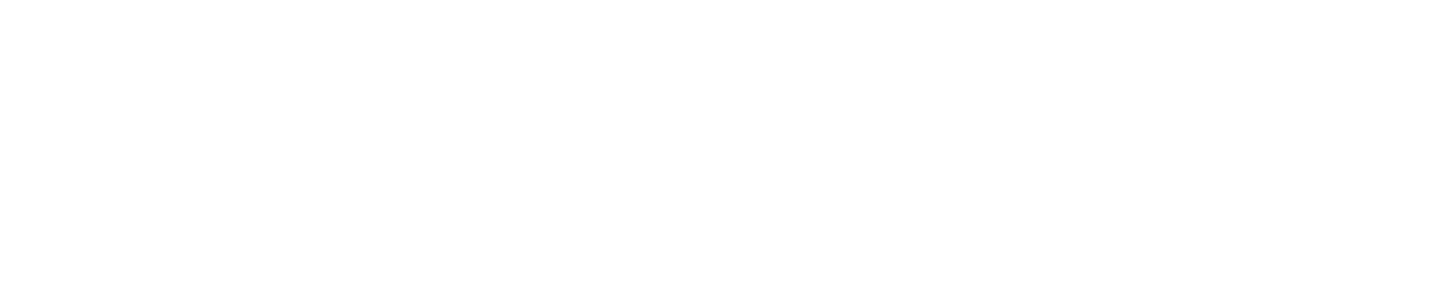
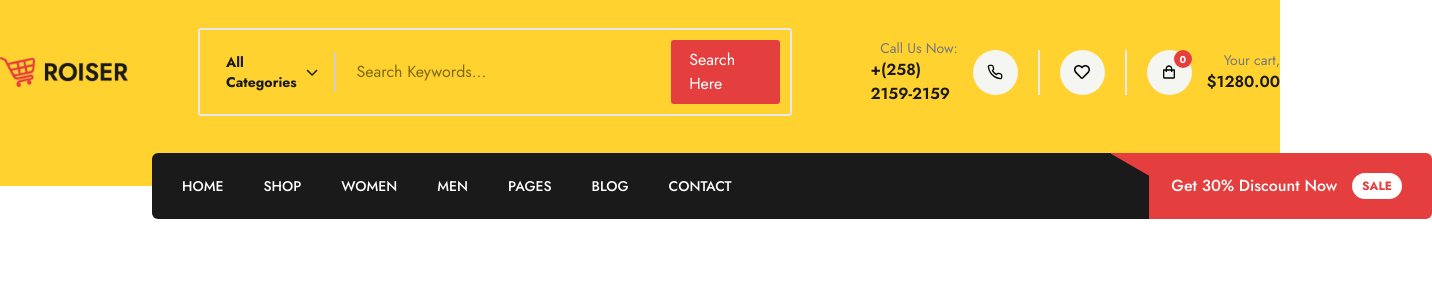
Before and after one commit to Sijan666/roisereCommerce, a React (Vite) app: page / in a window 1280 px wide. Shown: the top 300 px of the page, 1432 px wide, since content can reach past the window. Built offline with nearby package versions, Linux system fonts and the light colour scheme.

Commit message:
Header Done

```diff
--- a/src/components/layouts/Header.jsx
+++ b/src/components/layouts/Header.jsx
@@ -1,11 +1,118 @@
-
+import Container from "../Container";
+import Flex from "../Flex";
+import Images from "../Images";
+import Logo from "/src/assets/logo.png";
+import { FaChevronDown } from "react-icons/fa6";
+import { FiPhone } from "react-icons/fi";
+import { FaRegHeart } from "react-icons/fa";
+import { BiShoppingBag } from "react-icons/bi";
+import { Link } from "react-router-dom";
 
 const Header = () => {
-    return (
-        <>
-        {/* <h3>Nabil</h3> */}
-        </>
-    )
-}
+  return (
+    <div className="relative bg-amber-300">
+      {/* <h3>Nabil</h3> */}
+      <Container className={"pt-7 pb-[70px] "}>
+        <Flex>
+          <div className="w-[10%]">
+            <Link to={"/"}>
+              <Images imgSrc={Logo} />
+            </Link>
+          </div>
+          <div className="w-[58%]">
+            <Flex className="border-2 rounded-[3px] border-[#E8E8E8] p-2.5 w-[80%] ml-[70px]">
+              <Flex className="text-sm text-[#1A1A1A] font-bold px-4 border-[#CFCFCF] border-r-2">
+                All Categories <FaChevronDown />
+              </Flex>
+              <input
+                type="text"
+                placeholder="Search Keywords..."
+                className="mx-5 outline-none w-[340px]"
+              />
+              <div className="bg-[#E53E3E] text-white px-[18px] py-2 rounded-[3px] cursor-pointer">
+                Search Here
+              </div>
+            </Flex>
+          </div>
+          <div className="w-[32%] justify-end">
+            <Flex className="justify-end">
+              <div className="pr-[15px]">
+                <p className="text-sm text-[#74787C] text-end">Call Us Now:</p>
+                <h6 className="text-[#1A1A1A] text-[16px] font-semibold">
+                  +(258) 2159-2159
+                </h6>
+              </div>
+              <div className="pr-5 border-r-2 border-[#EBEBEB]">
+                <div className="bg-[#F5F6F2] h-[45px] w-[45px] rounded-full relative">
+                  <FiPhone className="text-[16px] absolute top-1/2 left-1/2 -translate-y-1/2 -translate-x-1/2" />
+                </div>
+              </div>
+              <div className="px-5 border-r-2 border-[#EBEBEB]">
+                <div className="bg-[#F5F6F2] h-[45px] w-[45px] rounded-full relative">
+                  <FaRegHeart className="text-[16px] absolute top-1/2 left-1/2 -translate-y-1/2 -translate-x-1/2" />
+                </div>
+              </div>
+              <div className="pl-5 pr-[15px]">
+                <div className="bg-[#F5F6F2] h-[45px] w-[45px] rounded-full relative">
+                  <BiShoppingBag className="text-[16px] absolute top-1/2 left-1/2 -translate-y-1/2 -translate-x-1/2" />
+                  <div className="absolute right-0 top-0 h-[18px] w-[18px] rounded-full bg-[#E53E3E]">
+                    <p className=" text-white text-[10px] font-bold absolute top-1/2 left-1/2 -translate-y-1/2 -translate-x-1/2 ">
+                      0
+                    </p>
+                  </div>
+                </div>
+              </div>
+              <div className="">
+                <p className="text-sm text-[#74787C] text-end">Your cart,</p>
+                <h6 className="text-[#1A1A1A] text-[16px] font-semibold">
+                  $1280.00
+                </h6>
+              </div>
+            </Flex>
+          </div>
+        </Flex>
+      </Container>
+      <Container className={"absolute bottom-0 left-38 w-full translate-y-1/2"}>
+        <Flex>
+          <div className="bg-[#1A1A1A] w-[78%] relative py-[23px] px-[30px] rounded-md">
+            <ul className="flex items-center gap-x-10 text-white text-sm font-medium">
+              <Link to={"/"}>
+                <li>HOME</li>
+              </Link>
+              <Link to={"/about"}>
+                <li>SHOP</li>
+              </Link>
+              <Link to={"/about"}>
+                <li>WOMEN</li>
+              </Link>
+              <Link to={"/about"}>
+                <li>MEN</li>
+              </Link>
+              <Link to={"/about"}>
+                <li>PAGES</li>
+              </Link>
+              <Link to={"/about"}>
+                <li>BLOG</li>
+              </Link>
+              <Link to={"/about"}>
+                <li>CONTACT</li>
+              </Link>
+            </ul>
+          </div>
+          <Flex className="bg-[#E53E3E] absolute top-0 right-0 py-5 pr-[30px] pl-[60px] rounded-tr-md rounded-br-md  ">
+            <div class="absolute -left-[13px] top-[13%] h-10 w-11 rotate-30 bg-[#1A1A1A] z-0"></div>
+            <div class="absolute -left-[42px] h-[43px] w-20 top-[35%] bg-[#1A1A1A] z-0"></div>
+            <p className="text-white text-[16px] font-medium pr-[15px]">
+              Get 30% Discount Now
+            </p>
+            <div className="font-bold text-[12px] text-[#E53E3E] bg-white py-1 px-2.5 rounded-full">
+              SALE
+            </div>
+          </Flex>
+        </Flex>
+      </Container>
+    </div>
+  );
+};
 
-export default Header
+export default Header;
```
Also changed, not shown: src/assets/logo.png (added).
